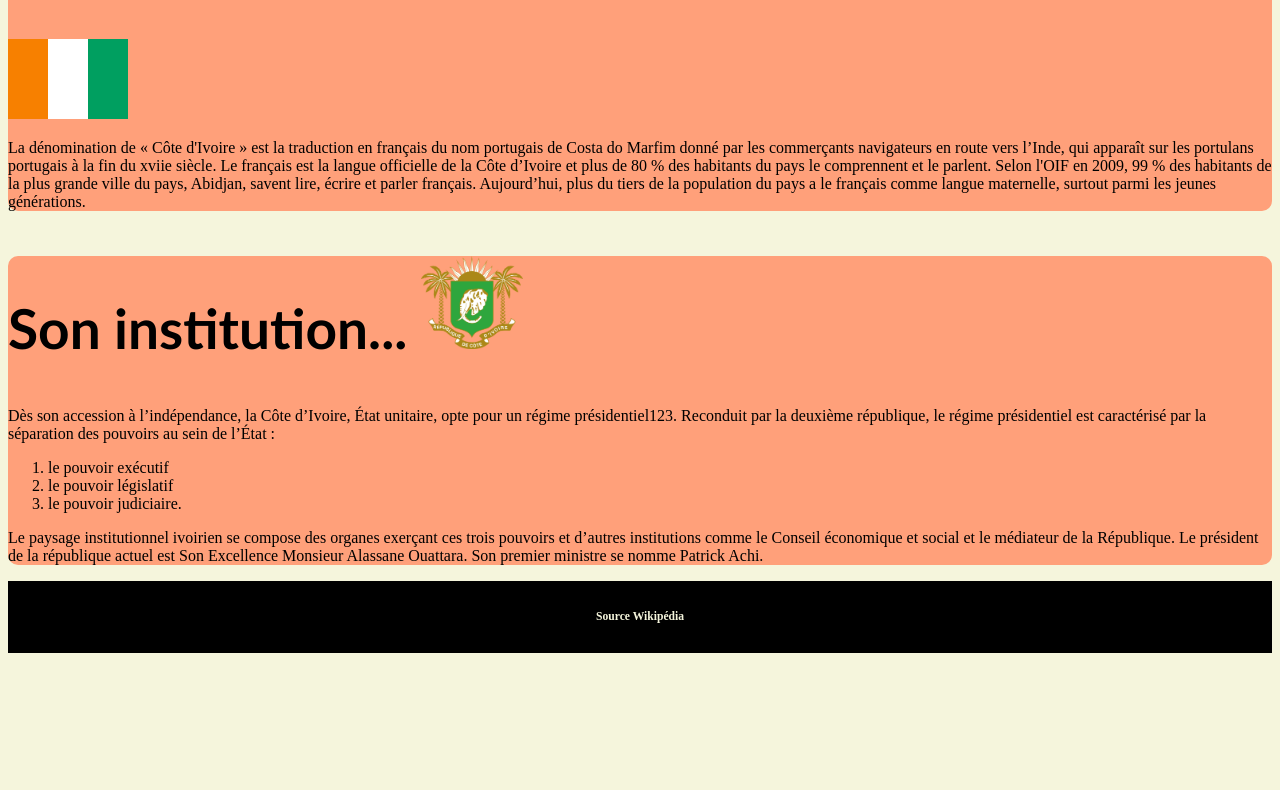
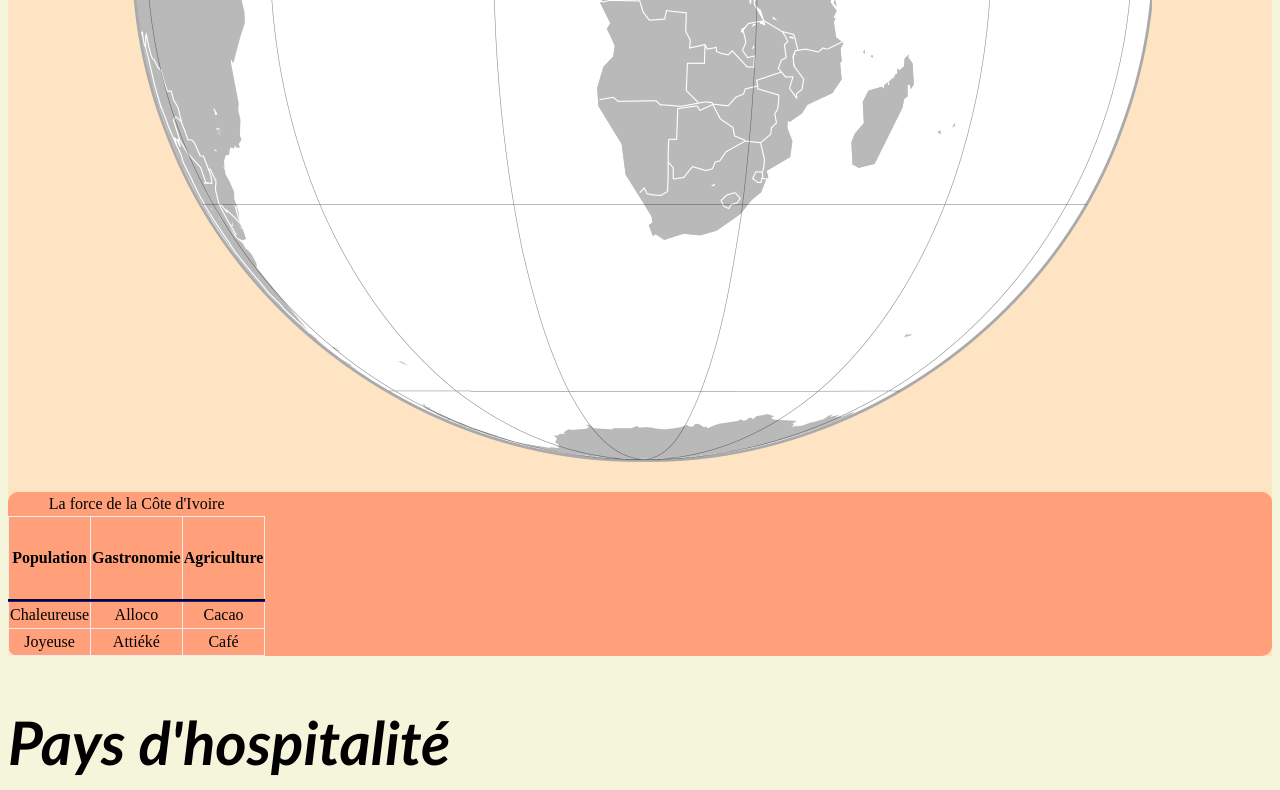
Before and after one commit to WilliamAwh/s1-utiliser-gitlab, a plain HTML site: page index.html in a window 1280 px wide. Shown: the part 646-1436 px from the top of the page. Before the commit the page ends 1307 px from the top, so only its background shows below. Drawn offline with Linux system fonts and the light colour scheme.

Commit message:
commit 7.1

```diff
--- a/index.html
+++ b/index.html
@@ -7,17 +7,41 @@
 		<link rel="stylesheet" href="style.css">
 	</head>
 	<body>
-		<main>
 	<header>
 		<a
 				href="https://fr.wikipedia.org/wiki/C%C3%B4te_d%27Ivoire">Le site de Wikipédia sur la Côte d'ivoire
 		</a>
 		<h1>
 			<em class="orange bold">Je vous présente la Côte d'ivoire.</em>
-					<img src="world.png" alt="" width="102" height="102">
+			<img src="world.png" alt="" width=1024 height=1024>
 		</h1>
+		<section>
+			<table>
+				<caption>La force de la Côte d'Ivoire</caption>
+				<thead>
+				<tr>
+					<th scope="col">Population</th>
+					<th scope="col">Gastronomie</th>
+					<th scope="col">Agriculture</th>
+				</tr>
+				</thead>
+				<tbody>
+				<tr>
+					<td>Chaleureuse</td>
+					<td>Alloco</td>
+					<td>Cacao</td>
+				</tr>
+				<tr>
+					<td>Joyeuse</td>
+					<td>Attiéké</td>
+					<td>Café</td>
+				</tr>
+				</tbody>
+			</table>
+		</section>
+	</header>
+		<main>
 
-			</header>
 			<h2>
 
 				<em class="orange,"> Pays d'hospitalité</em>
@@ -46,7 +70,7 @@
 				<h3>
 					Son drapeau est le orange, blanc et vert.
 				</h3>
-				<img src="flag.png" alt="drapeau-Côte d'ivoire" width="120" height="80">
+				<img src="flag.png" alt="drapeau-Côte d'ivoire" width="1200" height="800">
 				<p>
 					La dénomination de « Côte d'Ivoire » est la traduction en français du nom portugais de Costa do Marfim donné par
 					les commerçants navigateurs en route vers l’Inde, qui apparaît sur les portulans portugais à la fin du xviie siècle.
@@ -58,7 +82,7 @@
 			<section>
 				<h2>
 					Son institution...
-					<img src="blason.png" width="102" height="93">
+					<img alt = "armoirie" src="blason.png" width="1024" height="930">
 				</h2>
 
 				<p>
--- a/style.css
+++ b/style.css
@@ -8,6 +8,10 @@ em{
     color: #f8631f;
 }
 */
+p{
+    font-size: 18px;
+}
+
 
 .orange {
     color: #f8631f;
@@ -24,7 +28,7 @@ header{
 h2, h3{
     font-family: "Gill Sans", sans-serif;
     color: black;
-    font-size: 55px;
+    font-size: 60px;
 }
 body{
     background: beige;
@@ -48,5 +52,34 @@ footer{
 }
 
 /*
-menu
+tableau
 */
+table{
+    border-collapse: collapse;
+    line-height: 1.5em;
+}
+
+thead{
+    border-bottom: medium groove #110d6d;
+    text-align: center;
+    line-height: 5em;
+}
+td,th{
+    border-width: thin;
+    border-style: groove;
+}
+tbody tr:nth-child(obb){
+    background-color: lightgray;
+}
+
+
+/*tbody*/ tr:hover{
+    background-color: darkblue;
+    color: white;
+    font-weight: bolder;
+}
+
+section p:first-of-type::first-letter{
+    font-size: 5em;
+    color: #30b20b;
+}
```
Lines whose indentation alone changed are shown as unchanged.
